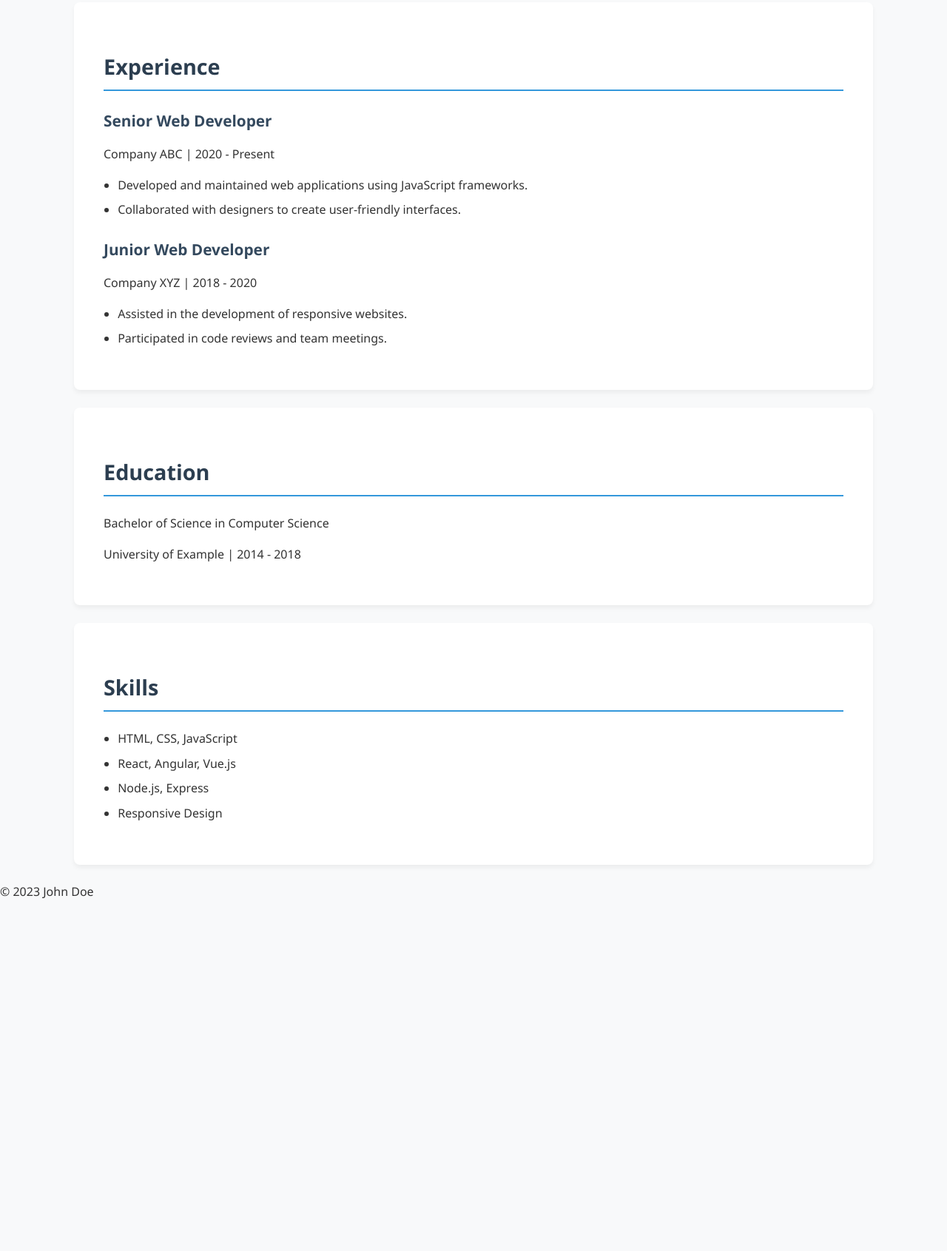
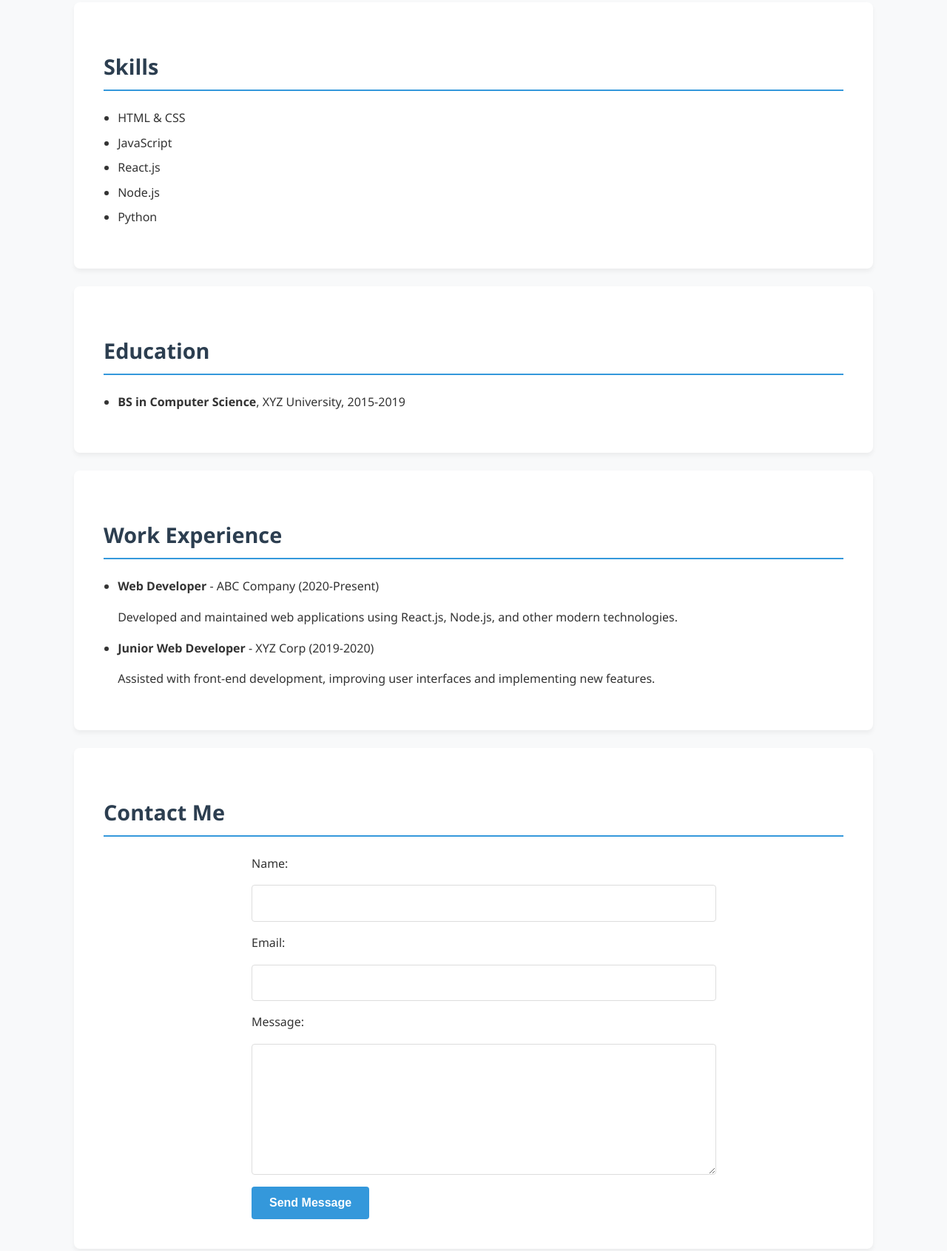
Before and after one commit to bamwru/cv, a plain HTML site: page index.html in a window 1280 px wide. Shown: the part 467-2158 px from the top of the page at 74% size. Before the commit the page ends 1701 px from the top, so only its background shows below. Drawn offline with Linux system fonts and the light colour scheme.

Commit message:
Update index.html

```diff
--- a/index.html
+++ b/index.html
@@ -3,62 +3,72 @@
 <head>
     <meta charset="UTF-8">
     <meta name="viewport" content="width=device-width, initial-scale=1.0">
-    <title>Curriculum Vitae</title>
+    <meta http-equiv="X-UA-Compatible" content="ie=edge">
+    <title>Online CV</title>
     <link rel="stylesheet" href="styles.css">
 </head>
 <body>
-    <div class="container">
     <header>
         <h1>John Doe</h1>
         <p>Web Developer</p>
-            <p>Email: john.doe@example.com | Phone: (123) 456-7890</p>
     </header>
 
-        <section class="summary">
-            <h2>Summary</h2>
-            <p>Detail-oriented web developer with 5+ years of experience in building responsive websites and applications. Proficient in HTML, CSS, JavaScript, and various frameworks.</p>
-        </section>
-
-        <section class="experience">
-            <h2>Experience</h2>
-            <div class="job">
-                <h3>Senior Web Developer</h3>
-                <p>Company ABC | 2020 - Present</p>
+    <section id="personal-info">
+        <h2>Personal Information</h2>
         <ul>
-                    <li>Developed and maintained web applications using JavaScript frameworks.</li>
-                    <li>Collaborated with designers to create user-friendly interfaces.</li>
-                </ul>
-            </div>
-            <div class="job">
-                <h3>Junior Web Developer</h3>
-                <p>Company XYZ | 2018 - 2020</p>
-                <ul>
-                    <li>Assisted in the development of responsive websites.</li>
-                    <li>Participated in code reviews and team meetings.</li>
-                </ul>
-            </div>
-        </section>
-
-        <section class="education">
-            <h2>Education</h2>
-            <p>Bachelor of Science in Computer Science</p>
-            <p>University of Example | 2014 - 2018</p>
-        </section>
-
-        <section class="skills">
-            <h2>Skills</h2>
-            <ul>
-                <li>HTML, CSS, JavaScript</li>
-                <li>React, Angular, Vue.js</li>
-                <li>Node.js, Express</li>
-                <li>Responsive Design</li>
+            <li><strong>Email:</strong> johndoe@example.com</li>
+            <li><strong>Phone:</strong> (123) 456-7890</li>
+            <li><strong>Location:</strong> New York, USA</li>
         </ul>
     </section>
 
+    <section id="skills">
+        <h2>Skills</h2>
+        <ul>
+            <li>HTML & CSS</li>
+            <li>JavaScript</li>
+            <li>React.js</li>
+            <li>Node.js</li>
+            <li>Python</li>
+        </ul>
+    </section>
+
+    <section id="education">
+        <h2>Education</h2>
+        <ul>
+            <li><strong>BS in Computer Science</strong>, XYZ University, 2015-2019</li>
+        </ul>
+    </section>
+
+    <section id="experience">
+        <h2>Work Experience</h2>
+        <ul>
+            <li><strong>Web Developer</strong> - ABC Company (2020-Present)</li>
+            <p>Developed and maintained web applications using React.js, Node.js, and other modern technologies.</p>
+            <li><strong>Junior Web Developer</strong> - XYZ Corp (2019-2020)</li>
+            <p>Assisted with front-end development, improving user interfaces and implementing new features.</p>
+        </ul>
+    </section>
+
+    <section id="contact">
+        <h2>Contact Me</h2>
+        <form id="contact-form">
+            <label for="name">Name:</label>
+            <input type="text" id="name" required>
+
+            <label for="email">Email:</label>
+            <input type="email" id="email" required>
+
+            <label for="message">Message:</label>
+            <textarea id="message" required></textarea>
+
+            <button type="submit">Send Message</button>
+        </form>
+    </section>
+
     <footer>
-            <p>© 2023 John Doe</p>
+        <p>&copy; 2025 John Doe. All Rights Reserved.</p>
     </footer>
-    </div>
 
     <script src="script.js"></script>
 </body>
```
Lines whose indentation alone changed are shown as unchanged.
